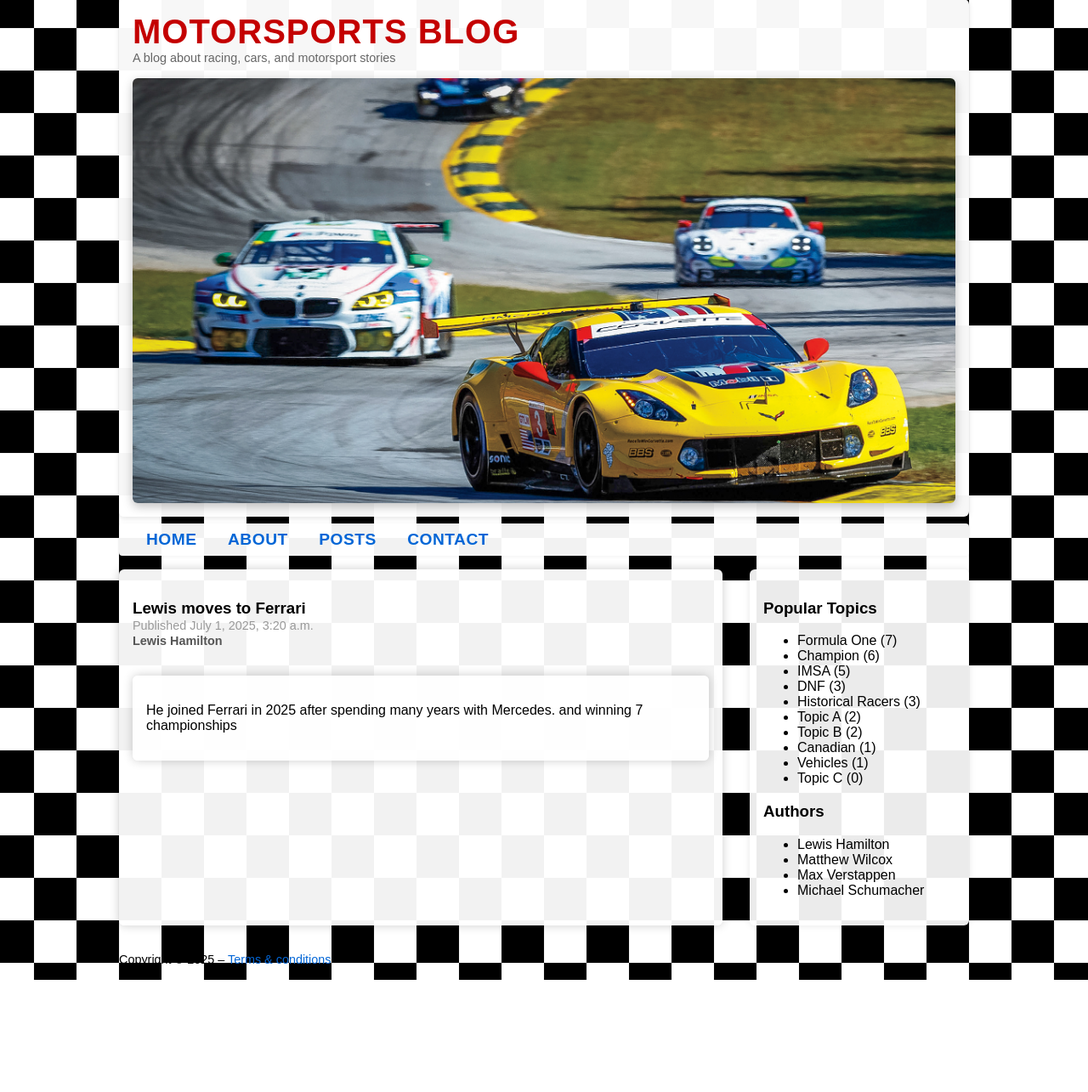
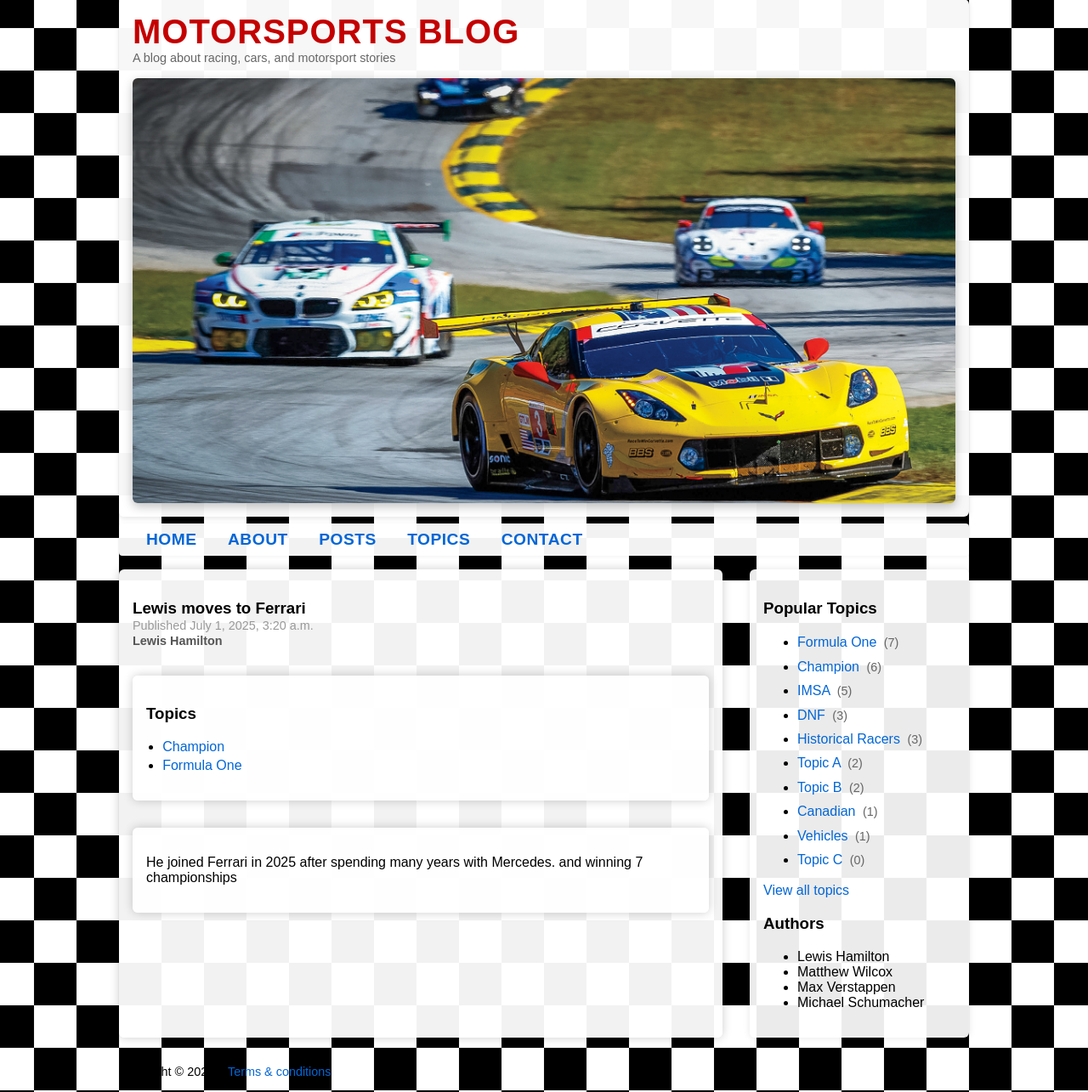
Before and after one commit to Qwertsin/motorsports_blog, a Django app: a page that uses blog/templates/blog/base.html in a window 1280 px wide. Shown: the part 17-1302 px from the top of the page at 85% size. Before the commit the page ends 1170 px from the top, so only its background shows below. Run offline with Django 5.2, Linux system fonts and the light colour scheme; data comes from the database, SQL or seed files in the repository.

Commit message:
Refinements in code and style

```diff
--- a/blog/context_processors.py
+++ b/blog/context_processors.py
@@ -1,12 +1,23 @@
+"""
+Provides global context variables for templates.
+
+Includes:
+- List of authors (ordered by first name) who have published posts.
+- Top 10 topics based on number of related posts.
+"""
+
 from django.db.models import Count
 from . import models
 
 
 def base_context(request):
-    authors = models.Post.objects.published() \
-        .get_authors() \
+    authors = (
+        models.Post.objects.published()
+        .get_authors()
         .order_by('first_name')
+    )
 
+    # Move global queries to context_processors
     top_topics = models.Topic.objects.annotate(
         post_count=Count('blog_posts')
     ).order_by('-post_count')[:10]
--- a/blog/models.py
+++ b/blog/models.py
@@ -33,6 +33,7 @@
     class Meta:
         ordering = ['name']
 
+    #Define get_absolute_url on the Topic model and use reverse()
     def get_absolute_url(self):
         return reverse('topic-detail', kwargs={'slug': self.slug})
 
--- a/blog/static/blog/base.css
+++ b/blog/static/blog/base.css
@@ -134,6 +134,19 @@
   box-shadow: 0 0 12px rgba(0, 0, 0, 0.2);
 }
 
+/* Style the Sidebar topic list */
+
+.topic-list li {
+  margin-bottom: 6px;
+  line-height: 1.4;
+}
+
+.topic-list .post-count {
+  color: #666;
+  font-size: 0.9rem;
+  margin-left: 4px;
+}
+
 /* Style the footer */
 #site-footer {
   font-size: 0.9rem;
@@ -158,6 +171,7 @@
 
 
 /* Post detail article */
+
 #post-detail-article h1 {
   margin-bottom: 0;
   padding-bottom: 0;
@@ -177,3 +191,15 @@
 #post-detail-article .content {
   margin: 2rem 0;
 }
+
+#post-detail-article .post-topics {
+  margin-top: 2rem;
+}
+
+#post-detail-article .post-topics ul {
+  padding-left: 1.2rem;
+}
+
+#post-detail-article .post-topics li {
+  margin-bottom: 4px;
+}
--- a/blog/templates/blog/base.html
+++ b/blog/templates/blog/base.html
@@ -1,3 +1,4 @@
+<!-- Base layout with global navigation, topics sidebar, and footer -->
 <!-- blog/templates/blog/base.html -->
 
 <!DOCTYPE html>
@@ -25,9 +26,10 @@
   <!-- Navigation -->
   <nav id="top-nav">
     <ul>
-      <li><a href="{% url "home" %}">Home</a></li>
-      <li><a href="{% url "about" %}">About</a></li>
-      <li><a href="{% url "post-list" %}">Posts</a></li>
+      <li><a href="{% url 'home' %}">Home</a></li>
+      <li><a href="{% url 'about' %}">About</a></li>
+      <li><a href="{% url 'post-list' %}">Posts</a></li>
+      <li><a href="{% url 'topic-list' %}">Topics</a></li>
       <li><a href="#">Contact</a></li>
     </ul>
   </nav>
@@ -40,16 +42,21 @@
       {% endblock %}
     </section>
 
-
+    <!-- Topics sidebar: includes link to detail view and view-all -->
     <aside>
       <h3>Popular Topics</h3>
-      <ul>
+      <ul class="topic-list">
         {% for topic in top_topics %}
-          <li>{{ topic.name }} ({{ topic.post_count }})</li>
+          <li>
+            <!-- Link topics to their detailed page on the site -->
+            <a href="{{ topic.get_absolute_url }}">{{ topic.name }}</a>
+            <span class="post-count">({{ topic.post_count }})</span>
+          </li>
         {% empty %}
           <li>No topics available</li>
         {% endfor %}
       </ul>
+      <p><a href="{% url 'topic-list' %}">View all topics</a></p>
 
       <h3>Authors</h3>
       <ul>
@@ -68,7 +75,7 @@
   <!-- Footer -->
   <footer id="site-footer">
     Copyright &copy; {% now 'Y' %} –
-    <a href="{% url "terms-and-conditions" %}">Terms & conditions</a>
+    <a href="{% url 'terms-and-conditions' %}">Terms & conditions</a>
   </footer>
 
 </body>
--- a/blog/templates/blog/home.html
+++ b/blog/templates/blog/home.html
@@ -1,3 +1,5 @@
+<!-- Home page displaying latest blog posts -->
+
 {# blog/templates/blog/home.html #}
 
 {% extends "blog/base.html" %}
--- a/blog/templates/blog/post_detail.html
+++ b/blog/templates/blog/post_detail.html
@@ -1,13 +1,28 @@
+<!-- Template for displaying individual blog post details -->
+
 {% extends "blog/base.html" %}
 
 {% block page_title %}{{ post.title }}{% endblock %}
 
 {% block main %}
+
 <article id="post-detail-article">
   <h1>{{ post.title }}</h1>
   <span class="published">Published <time>{{ post.published }}</time></span><br>
   <span class="author">{{ post.author.get_full_name }}</span>
 
-  <section class="content">{{ post.content|linebreaks }}</section>
-</article>
+  <section class="post-topics">
+      <h3>Topics</h3>
+      <ul>
+        {% for topic in post.topics.all %}
+          <!-- Link topics to their detailed page on the site -->
+          <li><a href="{{ topic.get_absolute_url }}">{{ topic.name }}</a></li>
+        {% empty %}
+          <li>No topics assigned</li>
+        {% endfor %}
+      </ul>
+    </section>
+    <section class="content">{{ post.content|linebreaks }}</section>
+  </article>
+
 {% endblock %}
--- a/blog/templates/blog/post_list.html
+++ b/blog/templates/blog/post_list.html
@@ -1,3 +1,5 @@
+<!-- Displays a list of all published blog posts using post_preview.html partial -->
+
 {% extends "blog/base.html" %}
 
 {% block page_title %}Posts{% endblock %}
--- a/blog/templates/blog/terms_and_conditions.html
+++ b/blog/templates/blog/terms_and_conditions.html
@@ -1,3 +1,5 @@
+<!-- Terms and Conditions Template -->
+
 {% extends "blog/base.html" %}
 
 {% block page_title %}Terms & conditions{% endblock %}
--- a/blog/templates/blog/topic_list.html
+++ b/blog/templates/blog/topic_list.html
@@ -1,10 +1,14 @@
+<!-- Create a ListView that renders all topics defined in the database.-->
+
 {% extends "blog/base.html" %}
 
+<!-- Set the page title block  -->
 {% block page_title %}Topics{% endblock %}
 
 {% block main %}
   <h1>All Topics</h1>
   <ul>
+    <!-- Link the topic to the topic detail view  -->
     {% for topic in topics %}
       <li><a href="{{ topic.get_absolute_url }}">{{ topic.name }}</a></li>
     {% endfor %}
--- a/blog/views.py
+++ b/blog/views.py
@@ -8,6 +8,7 @@
 from . import models
 
 class HomeView(TemplateView):
+    """Render the home page with the latest published posts."""
     template_name = 'blog/home.html'
 
     def get_context_data(self, **kwargs):
@@ -24,18 +25,22 @@
         return context
 
 class AboutView(TemplateView):
+    """Render the about page."""
     template_name = 'blog/about.html'
 
 
 def terms_and_conditions(request):
-   return render(request, 'blog/terms_and_conditions.html')
+    """Render the terms and conditions static page."""
+    return render(request, 'blog/terms_and_conditions.html')
 
 class PostListView(ListView):
+    """List all published posts in reverse chronological order."""
     model = models.Post
     context_object_name = 'posts'
     queryset = models.Post.objects.published().order_by('-published')
 
 class PostDetailView(DetailView):
+    """Render the detailed view of a single post."""
     model = models.Post
 
     def get_queryset(self):
@@ -53,17 +58,26 @@
         )
 
 class TopicListView(ListView):
+    """Render a list of all topics in alphabetical order."""
     model = models.Topic
     context_object_name = 'topics'
+    queryset = models.Topic.objects.order_by('name')  # Topics listed alphabetically
 
 class TopicDetailView(DetailView):
+    """Render a detail view of a single topic with its related posts."""
     model = models.Topic
     context_object_name = 'topic'
 
+
+    # Overriding the get_context_data() method allows the customization of the context variables to the template
     def get_context_data(self, **kwargs):
+        """Add related published posts to the context, ordered by date."""
         context = super().get_context_data(**kwargs)
-        topic = self.get_object()
+        # To access the topic object from the DetailView, use the self.get_object() method.
+        topic = self.get_object() # Get the topic instance
 
+        # Only published posts should appear
+        # Posts should be ordered by latest to earliest published date
         posts = topic.blog_posts.filter(
             status=models.Post.PUBLISHED
         ).order_by('-published')
--- a/motorsports_blog/urls.py
+++ b/motorsports_blog/urls.py
@@ -30,10 +30,8 @@
         views.PostDetailView.as_view(),
         name='post-detail',
     ),
-    path(
-        'posts/<int:pk>/',
-        views.PostDetailView.as_view(),
-        name='post-detail'
-    ),
+    #Define the URL at /topics/. Note the trailing slash.
     path('topics/', views.TopicListView.as_view(), name='topic-list'),
+    #Define the URL as /topics/<slug:slug>/. Note the trailing slash.
+    path('topics/<slug:slug>/', views.TopicDetailView.as_view(), name='topic-detail'),
 ]
```
Also changed, not shown: blog/templates/blog/about.html (+14 -1 lines), blog/templates/blog/post_preview.html (+12 -6 lines), blog/templates/blog/topic_detail.html (added, +20 -0 lines).
